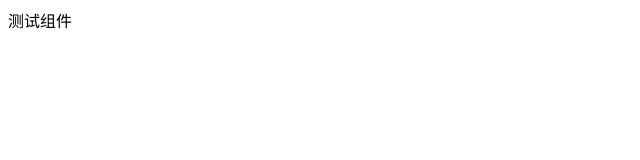
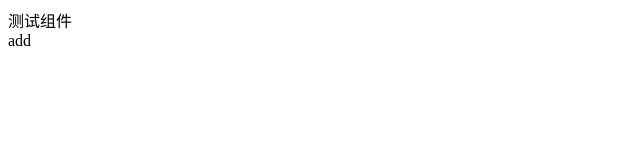
Before and after one commit to zuley/vue-color-picker, a Vue app: page / in a window 1280 px wide. Shown: the top 160 px of the page, without its empty margins (0-640 px from the left). Built offline with nearby package versions, Linux system fonts and the light colour scheme.

Commit message:
feat：完整示例

```diff
--- a/examples/App.vue
+++ b/examples/App.vue
@@ -1,6 +1,12 @@
 <script setup lang="ts">
+import { ref } from 'vue';
+
+const color = ref('')
+const headleChangeColor = (val: string) => {
+  console.log('颜色改变', val)
+}
 </script>
 
 <template>
-  <colorPicker />
+  <colorPicker v-model="color" @update:modelValue="headleChangeColor" />
 </template>
--- a/packages/color-picker/src/index.vue
+++ b/packages/color-picker/src/index.vue
@@ -6,9 +6,15 @@ export default {
 </script>
 
 <script setup lang="ts">
-// 在 setup() 作用域中执行 (对每个实例皆如此)
+const props = defineProps<{
+  modelValue: string
+}>()
+const emits = defineEmits<{
+  (e: 'update:modelValue', value: string): void
+}>()
 </script>
 
 <template>
   测试组件
+  <div class="add" @click="$emit('update:modelValue', 'ddd')">add</div>
 </template>
```
